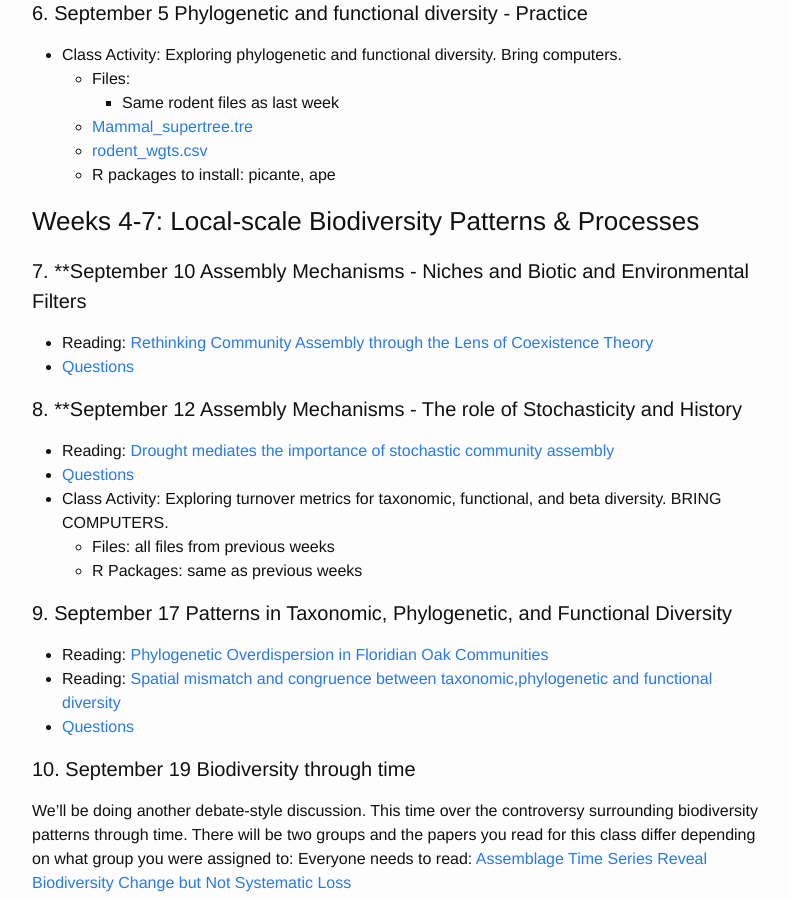
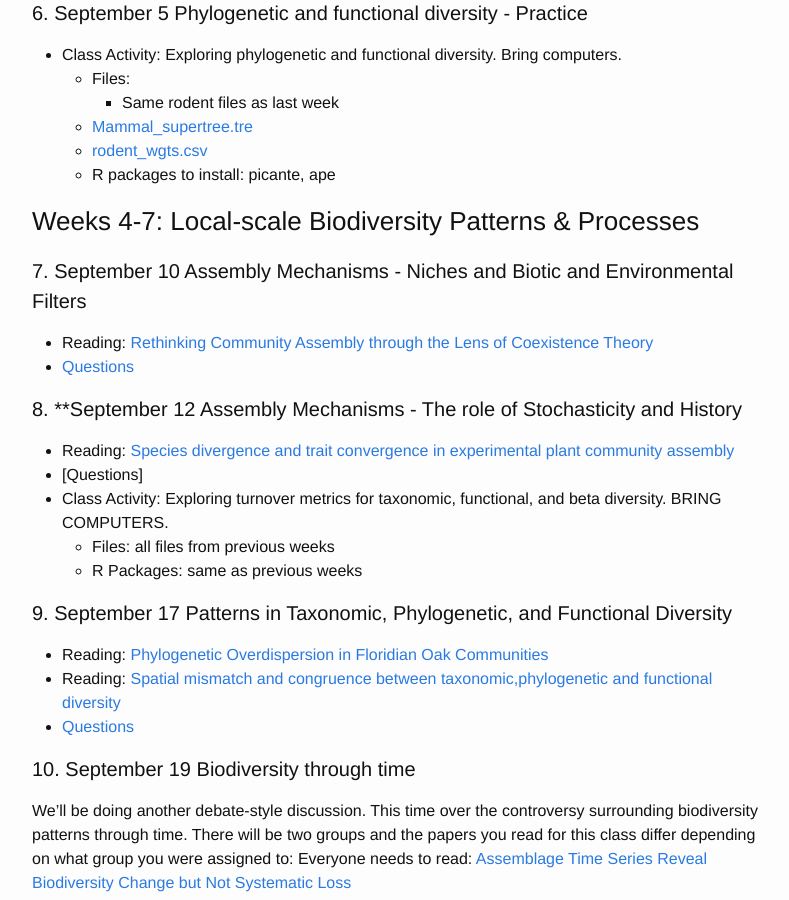
Before and after one commit to skmorgane/biodiversity-course, a Jekyll site: the page built from schedule.md, in a window 1280 px wide and 900 px high, scrolled down 1221 px. Shown: the whole window, without its empty margins (238-1027 px from the left). Built offline with Jekyll 4.4.1, drawn with Linux system fonts in a browser that asks for light colours.

Commit message:
Update schedule.md

```diff
--- a/schedule.md
+++ b/schedule.md
@@ -46,13 +46,13 @@ IMPORTANT: if Date is followed by 2 asterisks then readings are not yet finalize
 
 ### Weeks 4-7: Local-scale Biodiversity Patterns & Processes
 
-#### 7. **September 10 Assembly Mechanisms - Niches and Biotic and Environmental Filters
+#### 7. September 10 Assembly Mechanisms - Niches and Biotic and Environmental Filters
 * Reading: [Rethinking Community Assembly through the Lens of Coexistence Theory](https://doi.org/10.1146/annurev-ecolsys-110411-160411)
 * [Questions]({{ site.baseurl }}/questions/coexistence)
 
 #### 8. **September 12 Assembly Mechanisms - The role of Stochasticity and History
-* Reading: [Drought mediates the importance of stochastic community assembly](https://doi.org/10.1073/pnas.0704350104)
-* [Questions]({{ site.baseurl }}/questions/stochastic)
+* Reading: [Species divergence and trait convergence in experimental plant community assembly]( https://doi.org/10.1111/j.1461-0248.2005.00829.x)
+* [Questions]
 * Class Activity: Exploring turnover metrics for taxonomic, functional, and beta diversity. BRING COMPUTERS.
     * Files: all files from previous weeks
     * R Packages: same as previous weeks
```
